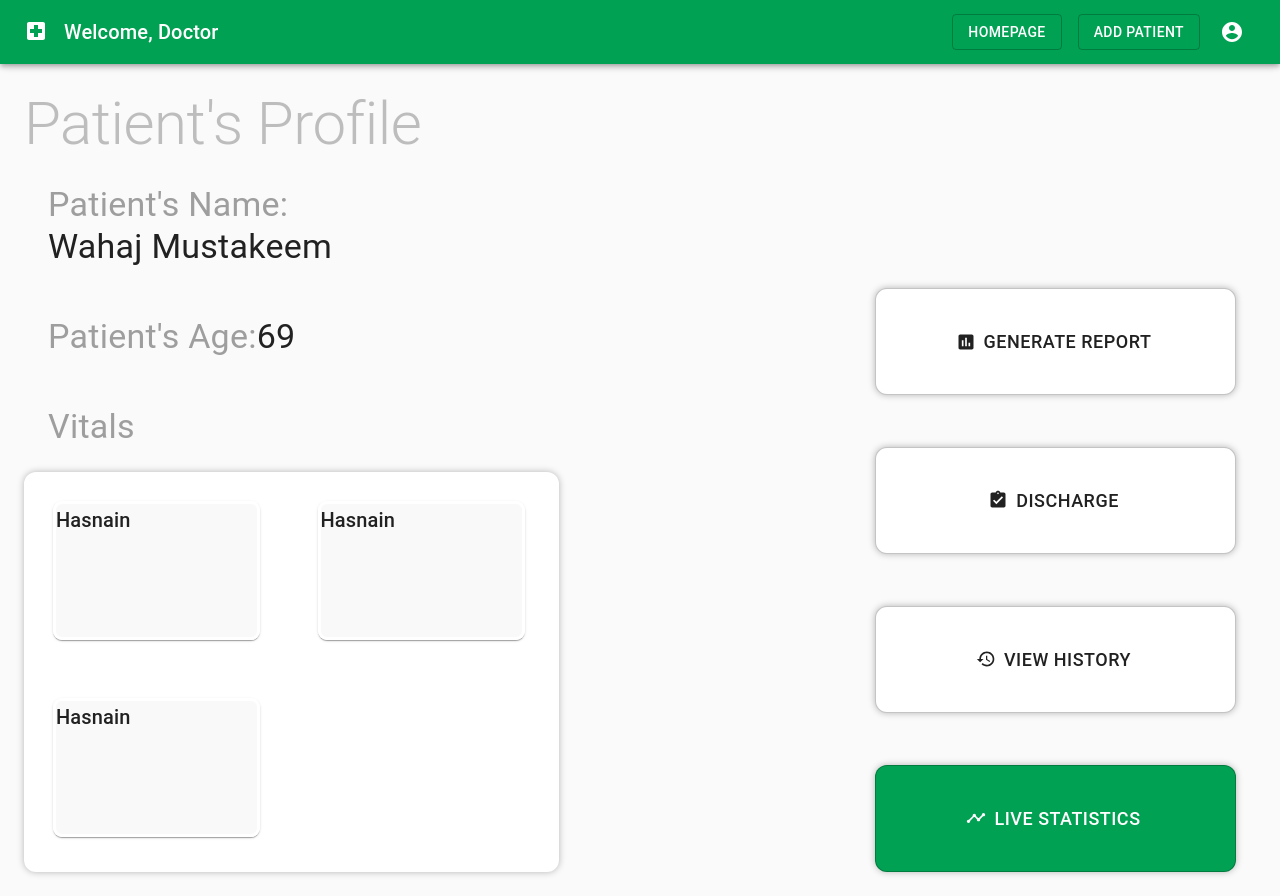
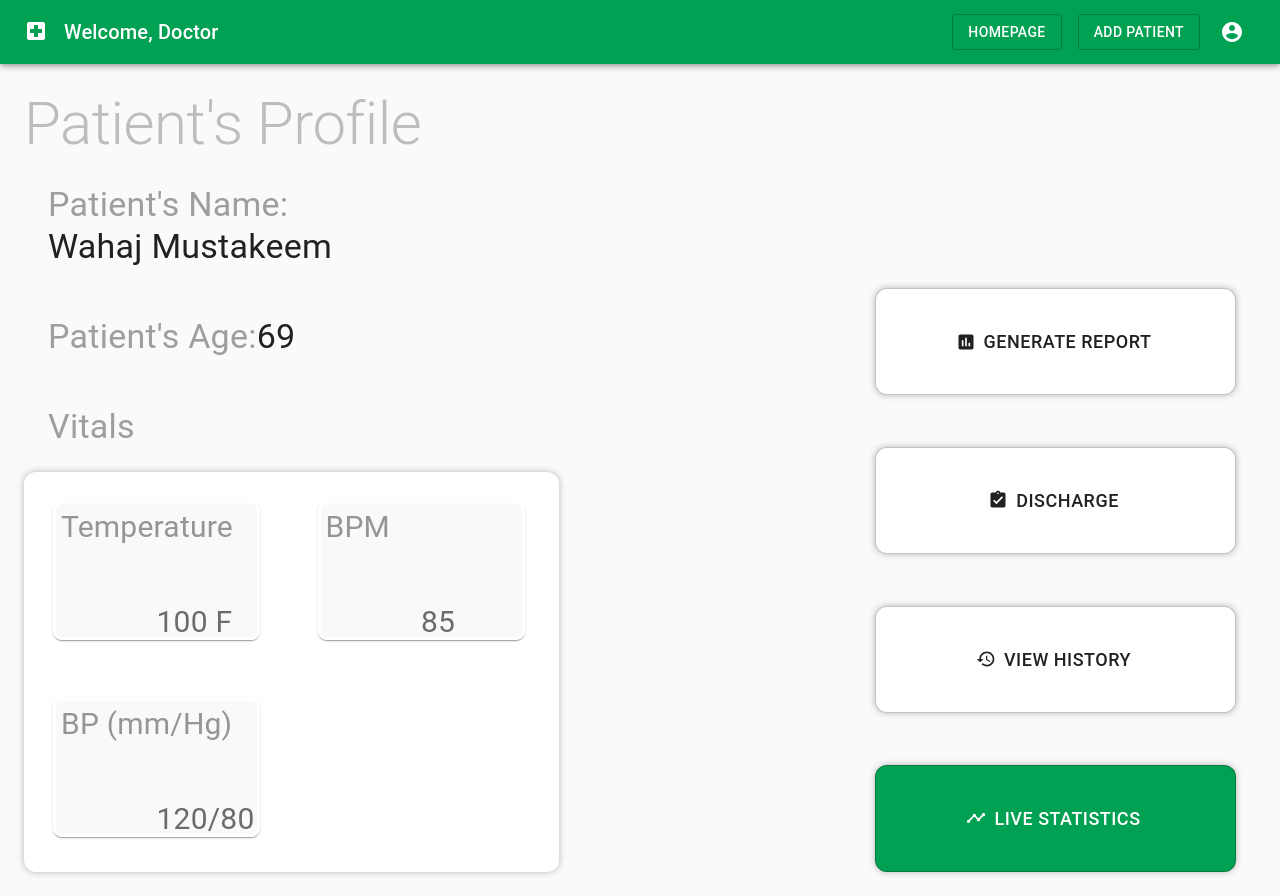
Before and after one commit to NomanNasirMinhas/Health-Monitoring-with-Theta-Middleware, a React (Create React App) app in the folder Web App/: page / in a window 1280 px wide. Built offline with nearby package versions, Linux system fonts and the light colour scheme.

Commit message:
Updated tile css

```diff
--- a/Web App/src/views/ViewPatientProfile/ViewPatientProfile.js
+++ b/Web App/src/views/ViewPatientProfile/ViewPatientProfile.js
@@ -2,7 +2,6 @@ import React from "react"
 import Typography from "@material-ui/core/Typography"
 import { makeStyles } from '@material-ui/core/styles'
 import Grid from '@material-ui/core/Grid'
-import Paper from '@material-ui/core/Paper'
 import Card from "@material-ui/core/Card"
 import { Button } from "@material-ui/core"
 import AssessmentIcon from '@material-ui/icons/Assessment';
@@ -37,8 +36,26 @@ const useStyles = makeStyles((theme) => ({
         background: "#FFFFFF",
         boxShadow: "0px 0px 7px rgba(0, 0, 0, 0.28)",
         borderRadius: "12px",
-    }
-    ,
+    },
+
+    tileTopText:{
+        marginTop:"5px",
+        marginLeft:"5px",
+        fontSize:"30px",
+        fontWeight:"normal",
+        lineHeight: "35px",
+        color: "#959595"
+    },
+
+    tileBottomText:{
+        position:"relative",
+        top:'60px',
+        right:"-50%",
+        fontSize:"30px",
+        fontWeight:"normal",
+        lineHeight: "35px",
+        color: "rgba(0, 0, 0, 0.57)"
+    },
 
     rightBar:{
         marginTop:"200px",
@@ -74,8 +91,6 @@ const useStyles = makeStyles((theme) => ({
         borderRadius: '9px'
     }
 }));
-
-
 
 const ViewPatientProfile = () => {
 
@@ -125,14 +140,17 @@ const ViewPatientProfile = () => {
             <Grid container>
                 <Card className={classes.cardBody}>
                     <Card className={classes.minicard}>
-                        <Typography variant = "h6">Hasnain</Typography>
+                        <Typography variant = "h6" className={classes.tileTopText}>Temperature</Typography>
+                        <Typography variant = "h6" className={classes.tileBottomText}>100 F</Typography>
                     </Card>
                     <Card className={classes.minicard}>
-                        <Typography variant = "h6">Hasnain</Typography>
+                        <Typography variant = "h6" className={classes.tileTopText}>BPM</Typography>
+                        <Typography variant = "h6" className={classes.tileBottomText}>85</Typography>
                     </Card>
 
                     <Card className={classes.minicard}>
-                        <Typography variant = "h6">Hasnain</Typography>
+                        <Typography variant = "h6" className={classes.tileTopText}>BP (mm/Hg)</Typography>
+                        <Typography variant = "h6" className={classes.tileBottomText}>120/80</Typography>
                     </Card>
                 </Card>
             </Grid>
```
